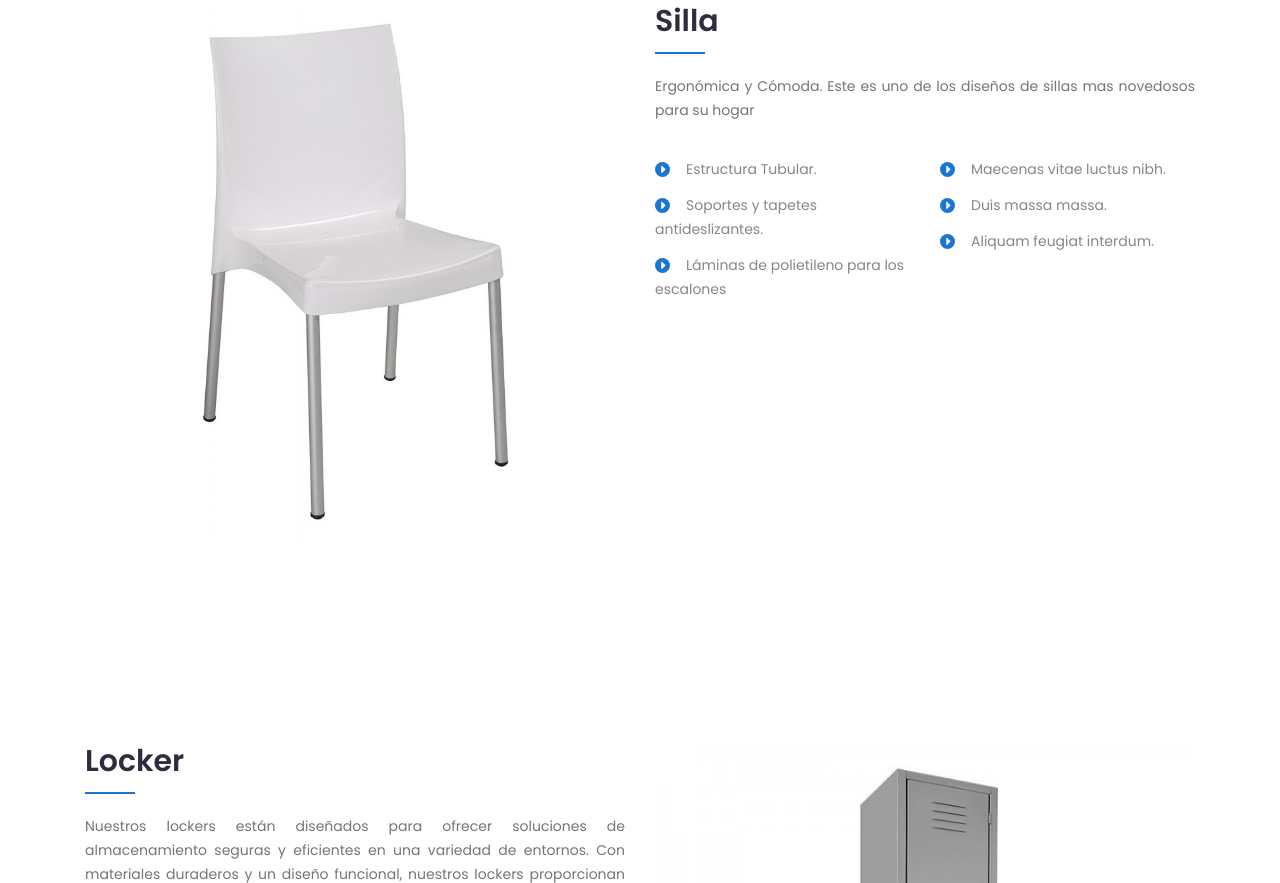
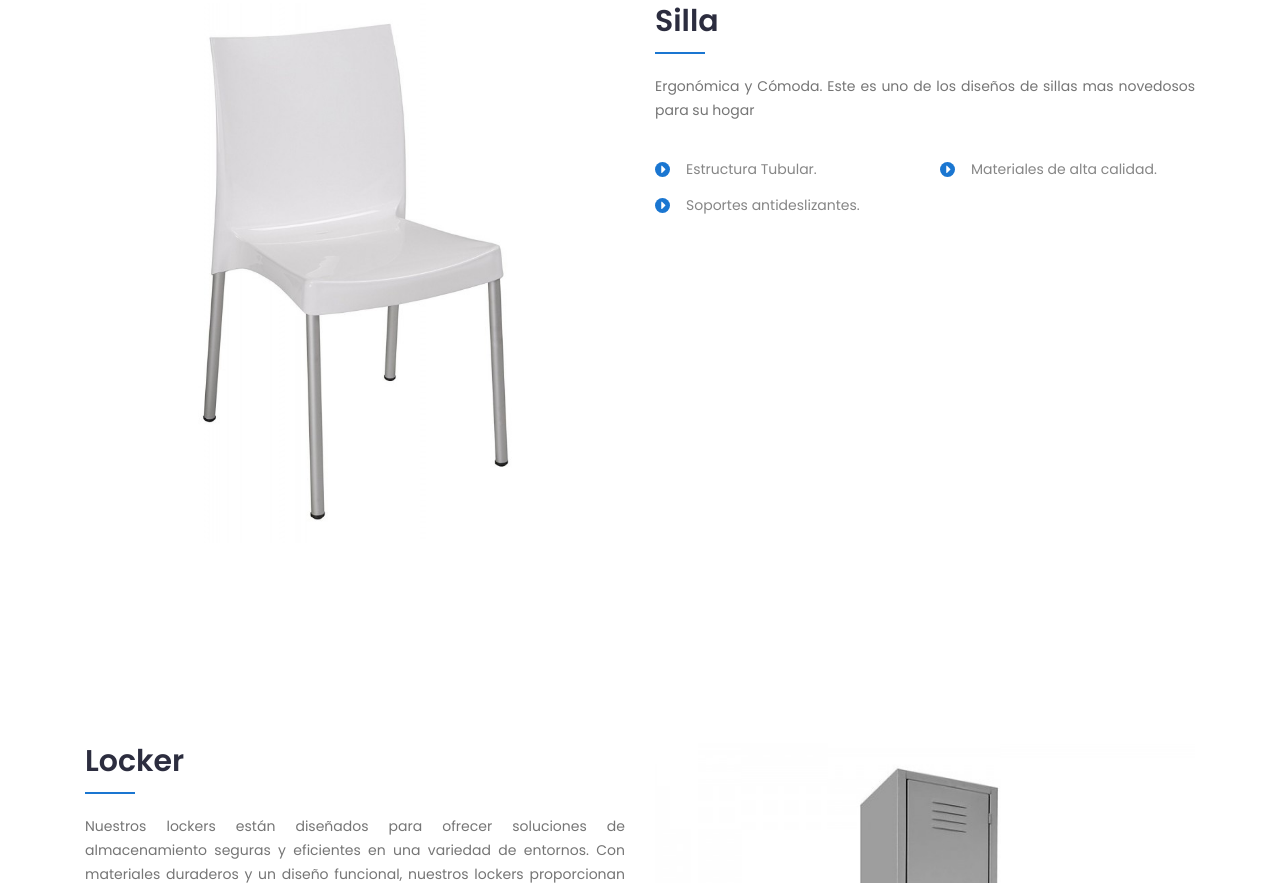
Before and after one commit to APM2023-2/apm2023.github.io, a plain HTML site: page index.html in a window 1280 px wide. Shown: the part 1917-2800 px from the top of the page. Drawn offline with Linux system fonts and the light colour scheme; a script that the page names is missing.

Commit message:
Update index.html

```diff
--- a/index.html
+++ b/index.html
@@ -162,7 +162,7 @@
 						<div class="row">
 							<div class="col-lg-7">
 								<div class="text">
-									<h1>Automatizando el <span>futuro</span> paso a paso.</h1>
+									<h1>Buscamos realizar <span>mejoras</span> en su producción.</h1>
 									<div class="button">
 										<a href="#" class="btn">Contactenos</a>
 										<a href="team.html" class="btn primary">Conozca Nuestro Equipo</a>
@@ -179,7 +179,7 @@
 						<div class="row">
 							<div class="col-lg-7">
 								<div class="text">
-									<h1>Automatizando el <span>futuro</span> paso a paso.</h1>
+									<h1>Trabajamos <span>de la mano</span> con todos nuestros clientes</h1>
 									<div class="button">
 										<a href="#" class="btn">Contactenos</a>
 										<a href="team.html" class="btn primary">Conozca Nuestro Equipo</a>
@@ -271,15 +271,12 @@
 								<div class="col-lg-6">
 									<ul class="list">
 										<li><i class="fa fa-caret-right"></i>Estructura Tubular. </li>
-										<li><i class="fa fa-caret-right"></i>Soportes y tapetes antideslizantes.</li>
-										<li><i class="fa fa-caret-right"></i>Láminas de polietileno para los escalones</li>
+										<li><i class="fa fa-caret-right"></i>Soportes antideslizantes.</li>
 									</ul>
 								</div>
 								<div class="col-lg-6">
 									<ul class="list">
-										<li><i class="fa fa-caret-right"></i>Maecenas vitae luctus nibh. </li>
-										<li><i class="fa fa-caret-right"></i>Duis massa massa.</li>
-										<li><i class="fa fa-caret-right"></i>Aliquam feugiat interdum.</li>
+										<li><i class="fa fa-caret-right"></i>Materiales de alta calidad. </li>
 									</ul>
 								</div>
 							</div>
@@ -309,9 +306,9 @@
 							<div class="row">
 								<div class="col-lg-6">
 									<ul class="list">
-										<li><i class="fa fa-caret-right"></i>Estructura Tubular. </li>
-										<li><i class="fa fa-caret-right"></i>Soportes y tapetes antideslizantes.</li>
-										<li><i class="fa fa-caret-right"></i>Láminas de polietileno para los escalones</li>
+										<li><i class="fa fa-caret-right"></i>Amplio espacio </li>
+										<li><i class="fa fa-caret-right"></i>Accesorios extra</li>
+										<li><i class="fa fa-caret-right"></i>Materiales de alta resistencia</li>
 									</ul>
 								</div>
 							</div>
```
